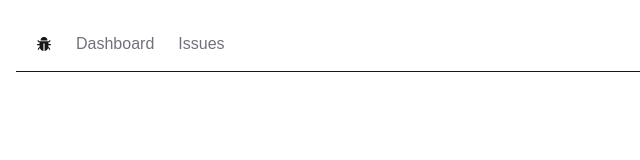
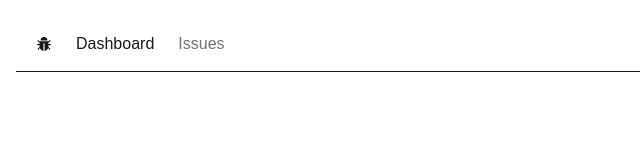
Before and after one commit to saniyafatima07/NextJS, a Next.js app: page / in a window 1280 px wide. Shown: the top 160 px of the page, without its empty margins (0-640 px from the left). Built offline with nearby package versions, Linux system fonts and the light colour scheme.

Commit message:
Add style active to the navbar

```diff
--- a/app/Navbar.tsx
+++ b/app/Navbar.tsx
@@ -1,8 +1,14 @@
+"use client";
+
 import Link from "next/link";
+import { usePathname } from "next/navigation";
 import React from "react";
 import { AiFillBug } from "react-icons/ai";
+import classnames from "classnames";
 
 const Navbar = () => {
+  const currentPath = usePathname();
+
   const links = [
     { label: "Dashboard", href: "/" },
     { label: "Issues", href: "/issues" },
@@ -17,7 +23,11 @@
         {links.map((link) => (
           <Link
             key={link.href}
-            className="text-zinc-500 hover:text-zinc-800 transition-colors"
+            className={classnames({
+              "text-zinc-900": link.href === currentPath,
+              "text-zinc-500": link.href !== currentPath,
+              "hover:text-zinc-800 transition-colors": true,
+            })}
             href={link.href}
           >
             {link.label}
--- /dev/null
+++ b/app/issues/page.tsx
@@ -0,0 +1,7 @@
+import React from "react";
+
+const IssuesPage = () => {
+  return <div>IssuesPage</div>;
+};
+
+export default IssuesPage;
--- a/package.json
+++ b/package.json
@@ -10,6 +10,7 @@
   },
   "dependencies": {
     "autoprefixer": "^10.4.21",
+    "classnames": "^2.3.2",
     "next": "15.5.0",
     "postcss": "^8.5.6",
     "react": "19.1.0",
```
Also changed, not shown: 1 other file (tests, documents, lock files or other folders).
